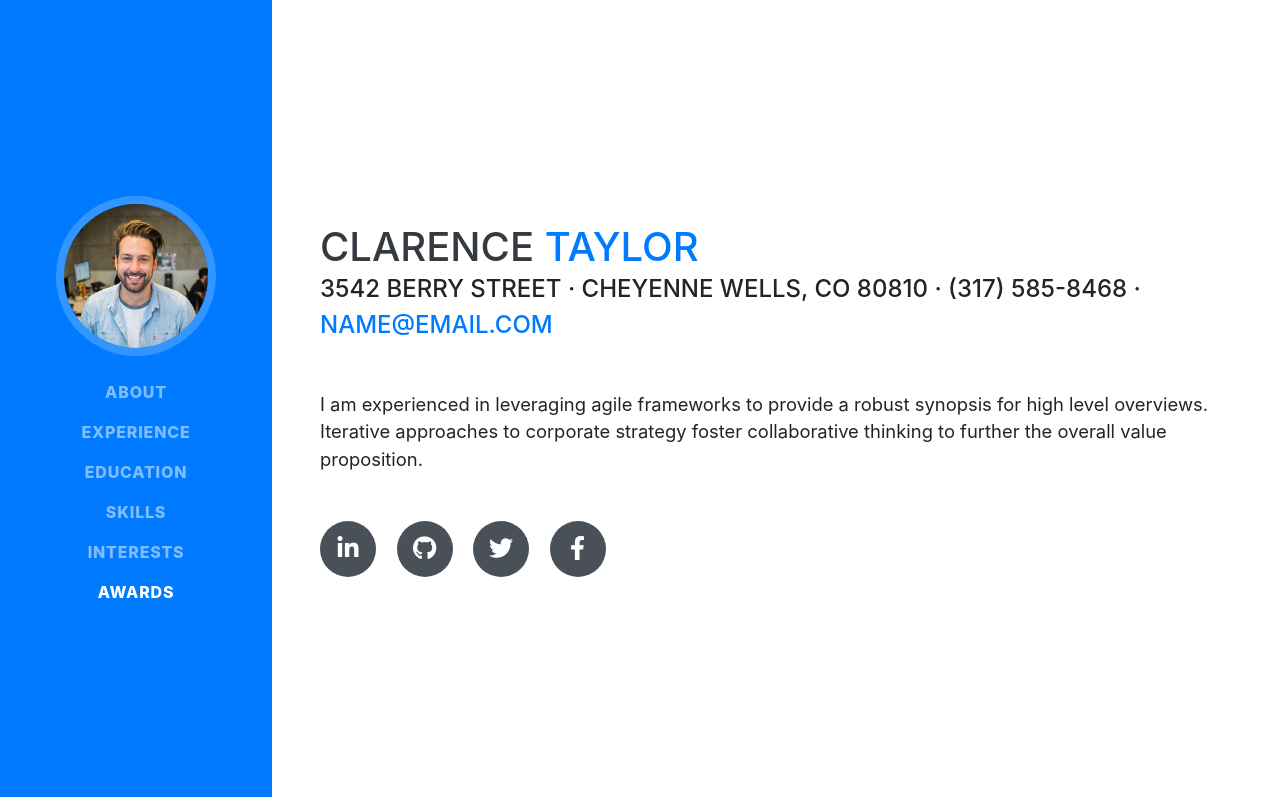
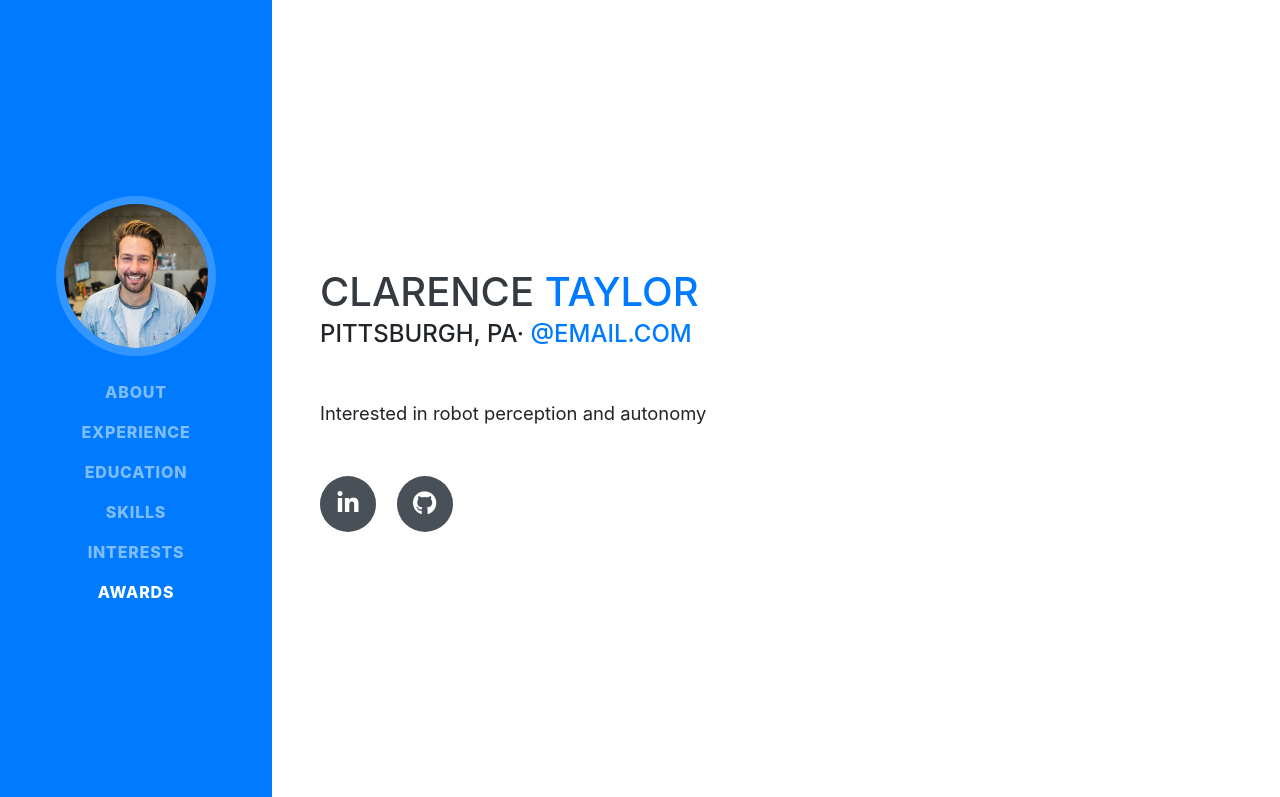
Before and after one commit to jaekelj/JoshuaJaekel, a website with bundled scripts: page index.html in a window 1280 px wide. Shown: the top 797 px of the page. Built offline with nearby package versions, Linux system fonts and the light colour scheme; a web font is replaced by a local one.

Commit message:
Update index.html

```diff
--- a/index.html
+++ b/index.html
@@ -27,7 +27,7 @@
 
   <nav class="navbar navbar-expand-lg navbar-dark bg-primary fixed-top" id="sideNav">
     <a class="navbar-brand js-scroll-trigger" href="#page-top">
-      <span class="d-block d-lg-none">Clarence Taylor</span>
+      <span class="d-block d-lg-none">Joshua Jaekel</span>
       <span class="d-none d-lg-block">
         <img class="img-fluid img-profile rounded-circle mx-auto mb-2" src="img/profile.jpg" alt="">
       </span>
@@ -66,22 +66,16 @@
         <h1 class="mb-0">Clarence
           <span class="text-primary">Taylor</span>
         </h1>
-        <div class="subheading mb-5">3542 Berry Street · Cheyenne Wells, CO 80810 · (317) 585-8468 ·
-          <a href="mailto:name@email.com">name@email.com</a>
+        <div class="subheading mb-5">Pittsburgh, PA·
+          <a href="mailto:name@email.com">@email.com</a>
         </div>
-        <p class="lead mb-5">I am experienced in leveraging agile frameworks to provide a robust synopsis for high level overviews. Iterative approaches to corporate strategy foster collaborative thinking to further the overall value proposition.</p>
+        <p class="lead mb-5">Interested in robot perception and autonomy</p>
         <div class="social-icons">
           <a href="#">
             <i class="fab fa-linkedin-in"></i>
           </a>
           <a href="#">
             <i class="fab fa-github"></i>
-          </a>
-          <a href="#">
-            <i class="fab fa-twitter"></i>
-          </a>
-          <a href="#">
-            <i class="fab fa-facebook-f"></i>
           </a>
         </div>
       </div>
```
